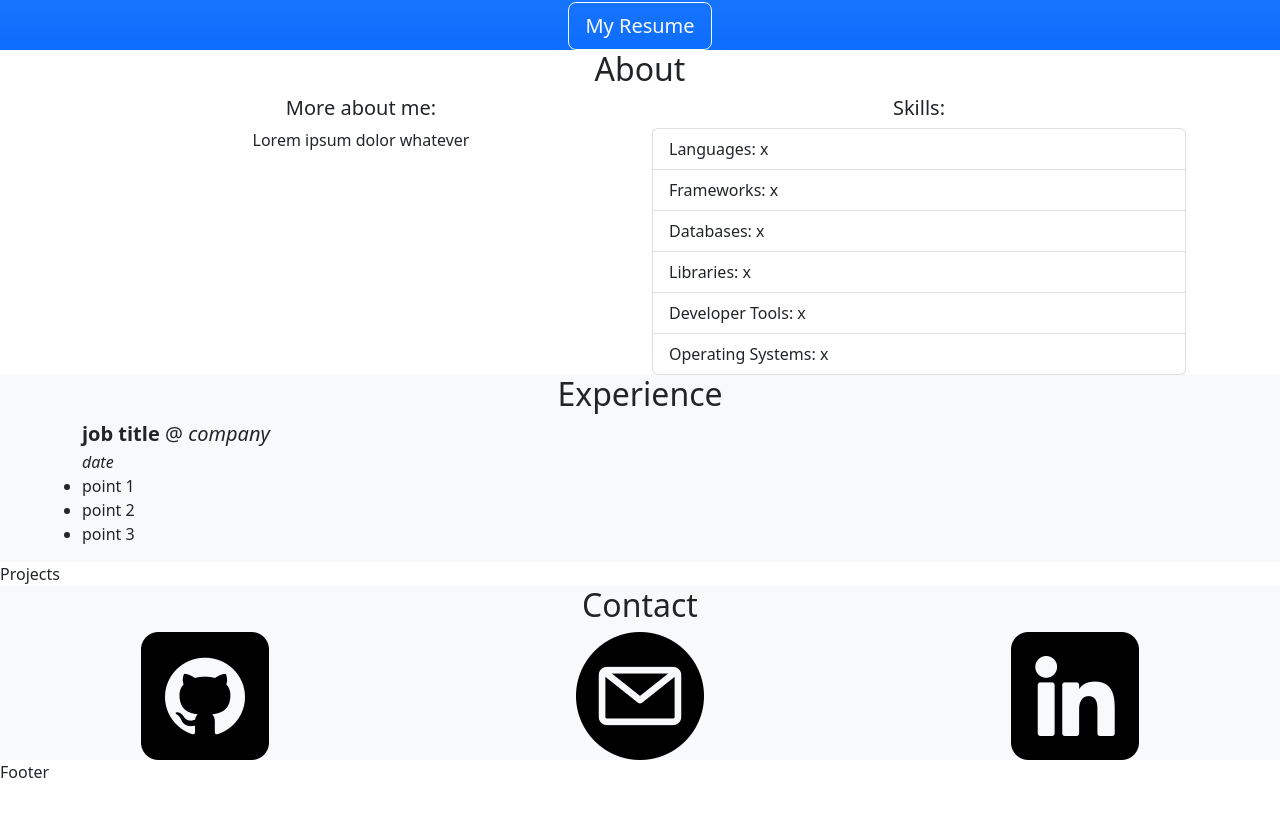
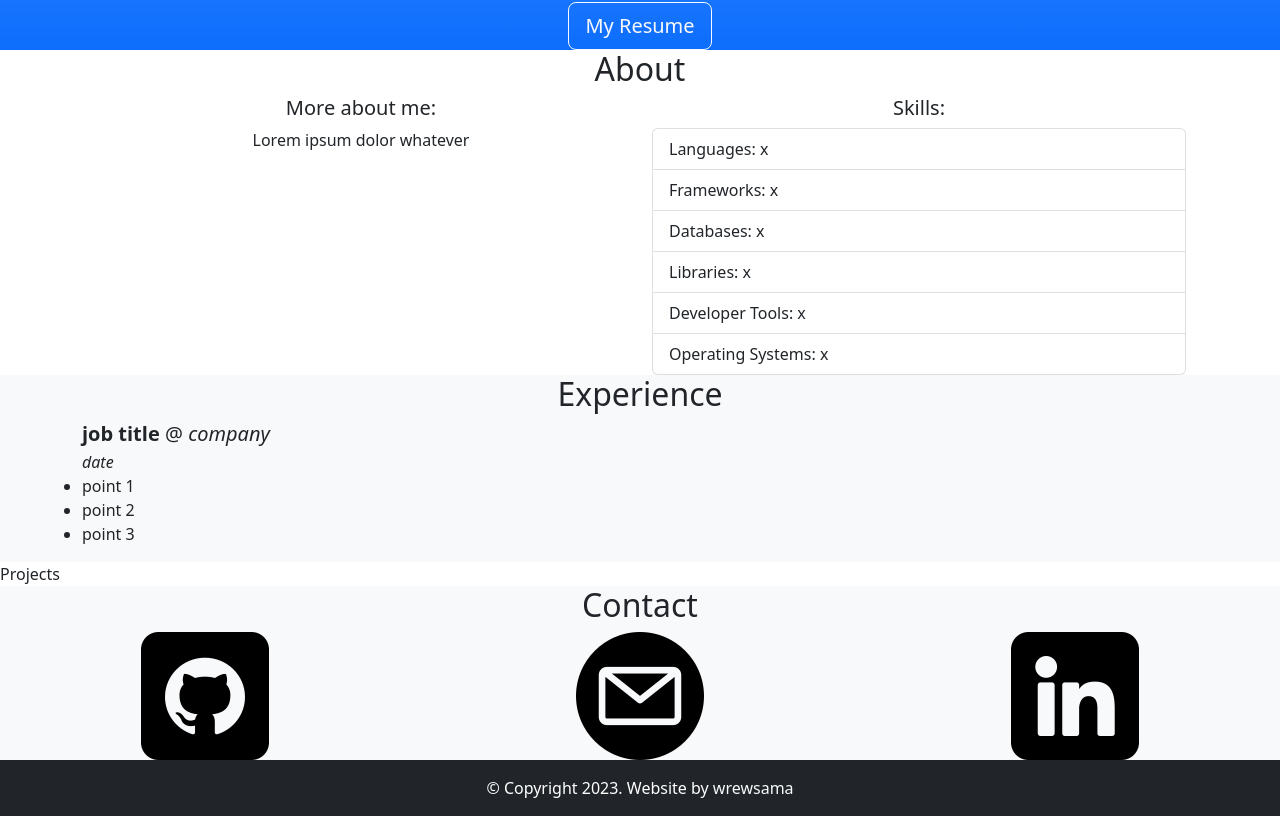
Before and after one commit to wrewsama/portfolio, a React (Create React App) app: page / in a window 1280 px wide. Shown: the part 154-970 px from the top of the page. Before the commit the page ends 938 px from the top, so only its background shows below. Built offline with nearby package versions, Linux system fonts and the light colour scheme.

Commit message:
add footer

```diff
--- a/src/components/footer.js
+++ b/src/components/footer.js
@@ -2,6 +2,16 @@ import React from 'react'
 
 export default function MainFooter() {
     return (
-        <div>Footer</div>
+        <footer className="py-3 mt-auto bg-dark">
+            <div className="container px-4">
+                <p className="m-0 text-center text-white">
+                    &copy; Copyright 2023. Website by&nbsp;
+                    <a className="text-decoration-none text-light font-weight-bold"
+                       href="https://github.com/wrewsama">
+                        wrewsama
+                    </a>
+                </p>
+            </div>
+      </footer>
     )
 }
```
